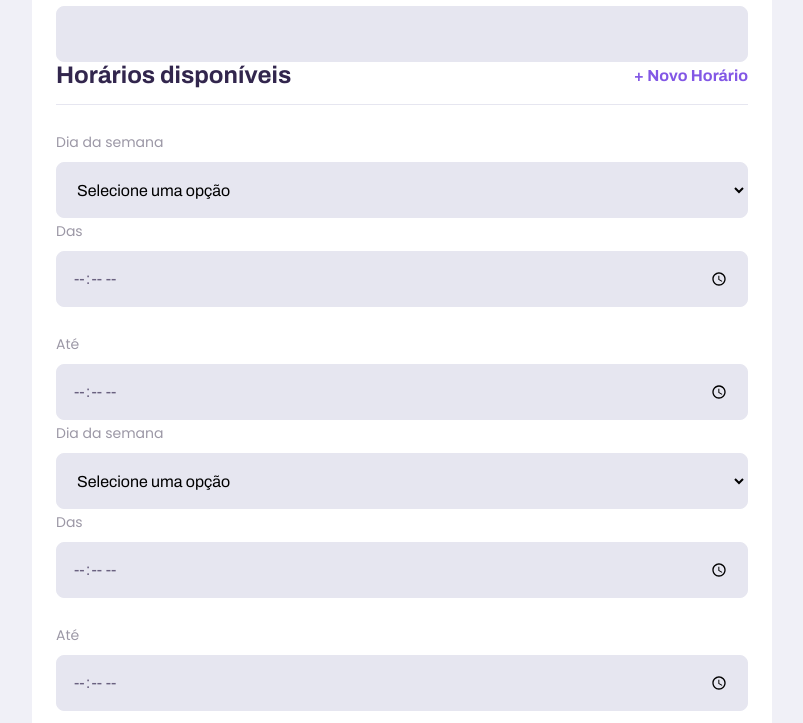
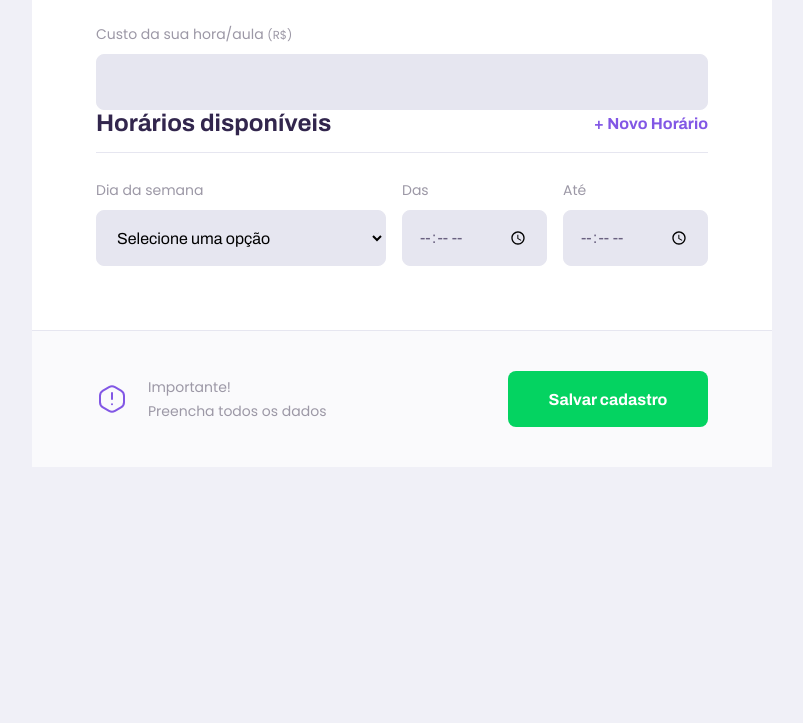
Before and after one commit to walisson-pereira/proffy, a plain HTML site: page give-classes.html in a window 1280 px wide. Shown: the part 1137-1860 px from the top of the page, without its empty margins (238-1041 px from the left). After the commit the page ends 1604 px from the top, so only its background shows below. Drawn offline with Linux system fonts and the light colour scheme.

Commit message:
final da aula 03

```diff
--- a/give-classes.html
+++ b/give-classes.html
@@ -3,7 +3,7 @@
 
 <head>
   <meta charset="UTF-8">
-  <meta name="viewport" content="witdh=device-width, initial-scale=1.0">
+  <meta name="viewport" content="width=device-width, initial-scale=1.0">
   <meta name="theme-color" content="#8257E5">
 
   <title>Proffy | Sua plataforma de estudos online</title>
@@ -14,6 +14,8 @@
   <link rel="stylesheet" href="/styles/partials/forms.css">
   <link rel="stylesheet" href="/styles/partials/give-classes.css">
   <link href="https://fonts.googleapis.com/css2?family=Archivo:wght@400;700&amp;family=Poppins:wght@400;600&amp;display=swap" rel="stylesheet">
+
+  <script src="/scripts/addFiled.js" defer></script>
 </head>
 <body id="page-give-classes">
   <div id="container">
@@ -87,37 +89,11 @@
         </fieldset>
 
 
-        <fieldset>
+        <fieldset id="schedule-items">
           <legend>Horários disponíveis
-            <button id="add-time">+ Novo Horário</button>
+            <button type="button" id="add-time">+ Novo Horário</button>
           </legend>
-          <div class="shedule-item">
-            <div class="select-block">
-              <label for="weekday">Dia da semana</label>
-              <select name="weekday[]">
-                <option value="">Selecione uma opção</option>
-                <option value="0">Domingo</option>
-                <option value="1">Segunda-feira</option>
-                <option value="2">Terça-feira</option>
-                <option value="3">Quarta-feira</option>
-                <option value="4">Quinta-feira</option>
-                <option value="5">Sexta-feira</option>
-                <option value="6">Sábado</option>
-              </select>
-            </div>
-
-            <div class="input-block">
-              <label for="time_from">Das</label>
-              <input type="time" name="time_from[]" required>
-            </div>
-
-            <div class="input-block">
-              <label for="time_from">Até</label>
-              <input type="time" name="time_to[]" required>
-            </div>
-          </div>
-
-          <div class="shedule-item">
+          <div class="schedule-item">
             <div class="select-block">
               <label for="weekday">Dia da semana</label>
               <select name="weekday[]">
--- /dev/null
+++ b/scripts/addFiled.js
@@ -0,0 +1,22 @@
+//Procurar o botão
+document.querySelector("#add-time")
+//Quando clicar no botão
+.addEventListener('click', cloneField);
+
+//Executar uma ação
+function cloneField() {
+  //Duplicar os campos. Que campos?
+  const newFieldContainer = document.querySelector('.schedule-item').cloneNode(true);
+
+  //limpar os campos. Que campos
+  const fields = newFieldContainer.querySelectorAll('input');
+
+  //para cada campo, limpar
+  fields.forEach(function(field) {
+    //pegar o fields do momento elimpa ele
+    field.value = "";
+  });
+
+  //Colocar na página. Onde?
+  document.querySelector('#schedule-items').appendChild(newFieldContainer);
+}
--- a/styles/partials/give-classes.css
+++ b/styles/partials/give-classes.css
@@ -59,8 +59,8 @@
 }
 
 #page-give-classes .input-block+.input-block,
-#page-give-classes .input-block+.textarea-bock,
-#page-give-classes .select-block+.input-bock {
+#page-give-classes .input-block+.textarea-block,
+#page-give-classes .select-block+.input-block {
   margin-top: 2.4rem;
 }
 
@@ -119,4 +119,37 @@
   #page-give-classes #container {
     max-width: 100vw;
   }
+
+  #page-give-classes .page-header .header-content {
+    margin-bottom: 0;
+  }
+
+  #page-give-classes main fieldset {
+    padding: 0 64px;
+  }
+
+  .schedule-item {
+    display: grid;
+    grid-template-columns: 2fr 1fr 1fr;
+    column-gap: 1.6rem;
+  }
+
+  #page-give-classes #schedule-items .input-block+.input-block,
+  #page-give-classes #schedule-items .select-block+.input-block {
+    margin-top: 0;
+  }
+
+  #page-give-classes main footer {
+    padding: 40px 64px;
+
+    display: flex;
+    align-items: center;
+    justify-content: space-between;
+  }
+
+  #page-give-classes main footer button {
+    margin-top: 0;
+
+    width: 200px;
+  }
 }
```
